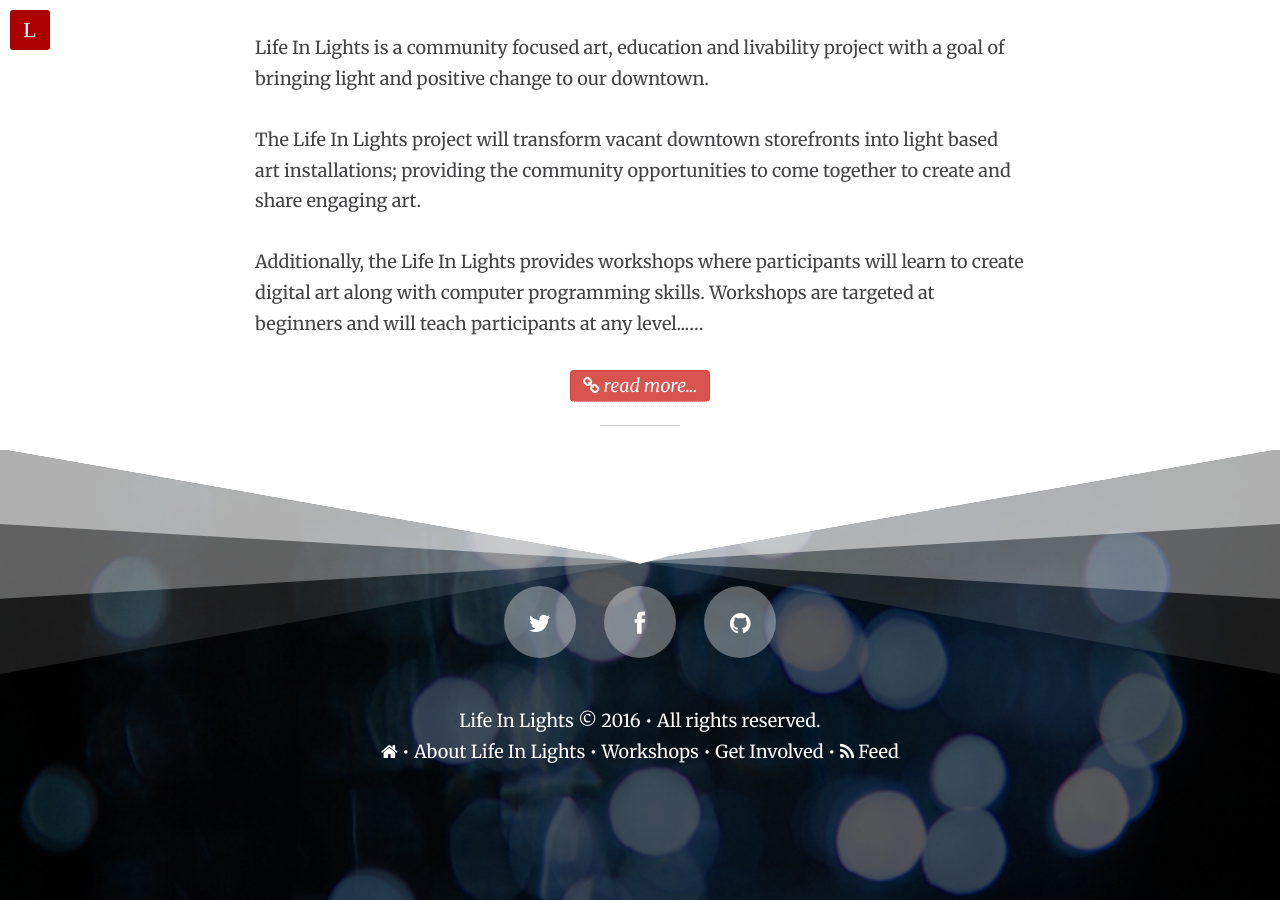
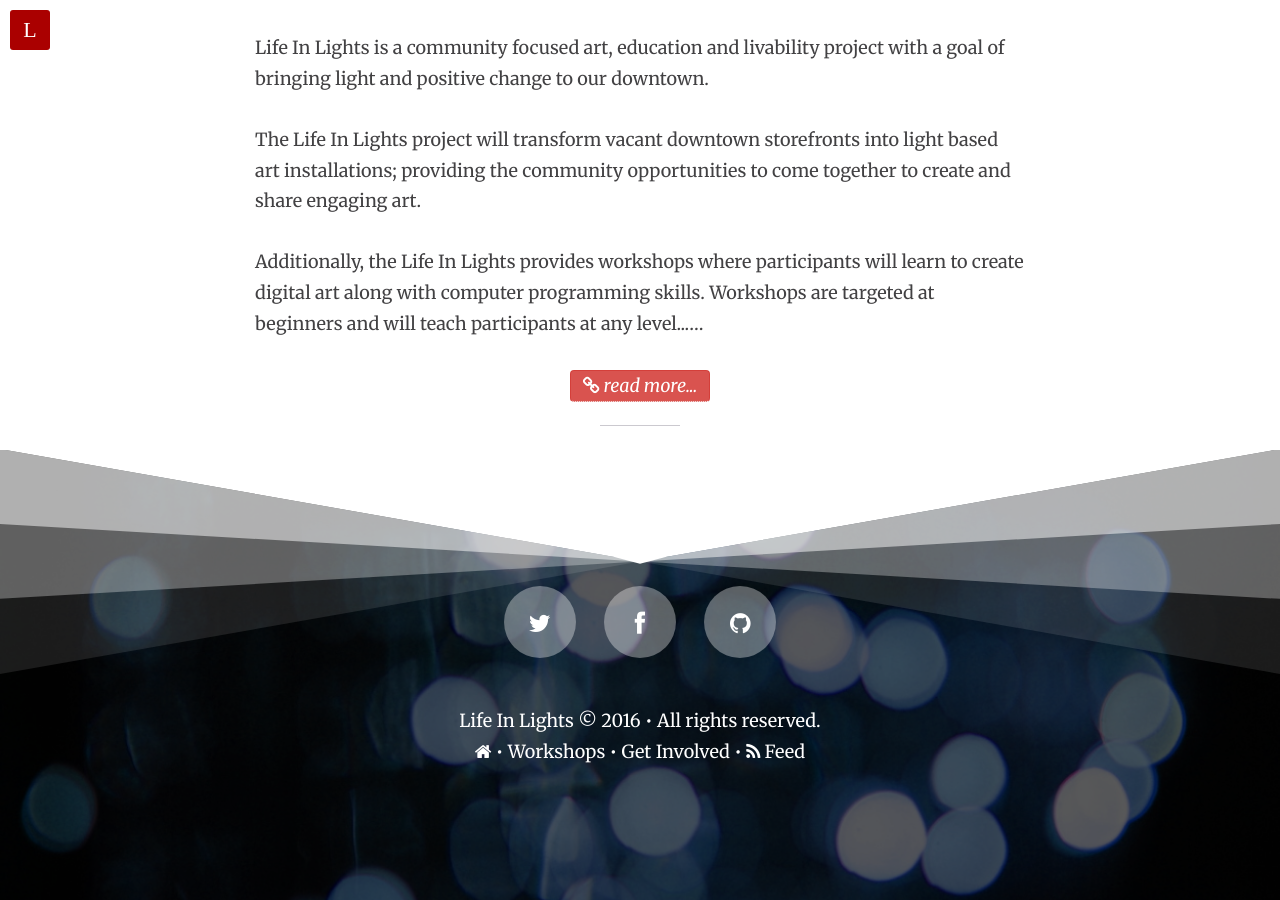
Before and after one commit to LifeInLights/lifeinlights.github.io, a Jekyll site: the page built from index.html, in a window 1280 px wide and 900 px high, scrolled down 881 px. Built offline with Jekyll 4.4.1, drawn with Linux system fonts in a browser that asks for light colours; nearby versions of some CDN libraries; the list of posts is cut into pages by our own code; some of the changed lines change nothing that is shown.

Commit message:
Remove about page from menu for now

```diff
--- a/_config.yml
+++ b/_config.yml
@@ -52,12 +52,12 @@ links:
     url: /
     external: false
     icon: home
-  - title: About Life In Lights
-    url: /about
   - title: Workshops
     url: /workshops
   - title: Get Involved
     url: /get-involved
+  # - title: About Life In Lights
+  #   url: /about
   # - title: Categories
   #   url: /categories
   # - title: Tags
```
